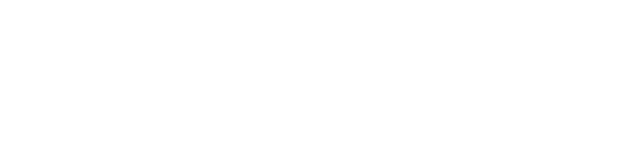
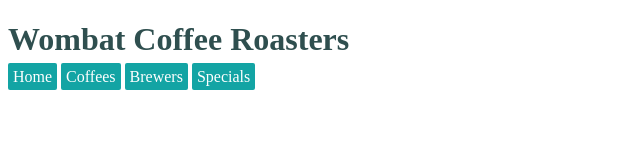
Before and after one commit to Premdeeppd/Practice, a plain HTML site: page Understanding_Cascade/index.html in a window 1280 px wide. Shown: the whole page, without its empty margins (0-640 px from the left). Drawn offline with Linux system fonts and the light colour scheme.

Commit message:
added css styles

```diff
--- a/Understanding_Cascade/index.html
+++ b/Understanding_Cascade/index.html
@@ -5,6 +5,16 @@
     <link rel="stylesheet" href="styles.css">
 </head>
 <body>
-
+    <header class="page-header">
+        <h1 id="page-title" class="title">Wombat Coffee Roasters</h1>
+        <nav>
+            <ul id="main-nav" class="nav">
+                <li><a href="/">Home</a></li>
+                <li><a href="/coffees">Coffees</a></li>
+                <li><a href="/brewers">Brewers</a></li>
+                <li><a href="/special" class="featured">Specials</a></li>
+            </ul>
+        </nav>
+    </header>
 </body>
 </html>
--- a/Understanding_Cascade/styles.css
+++ b/Understanding_Cascade/styles.css
@@ -0,0 +1,19 @@
+h1{
+    color: #2f4f4f;
+    margin-bottom:10px;
+}
+#main-nav{
+    margin-top:10px;
+    list-style: none;
+    padding-left: 0;
+}
+#main-nav li{
+    display: inline-block;
+}
+#main-nav a{
+    color: white;
+    background-color: #13a4a4;
+    padding: 5px;
+    border-radius: 2px;
+    text-decoration: none;
+}
```
